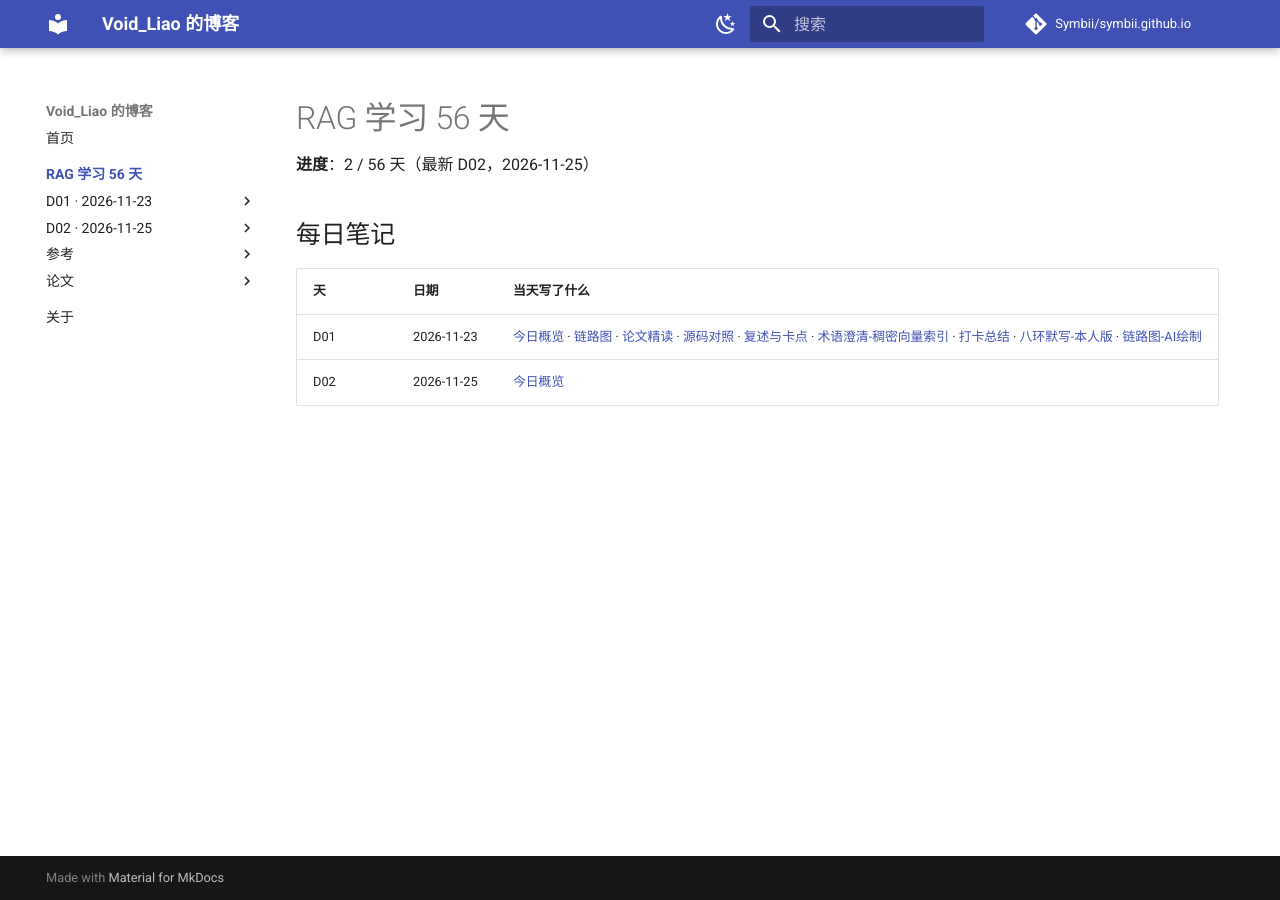
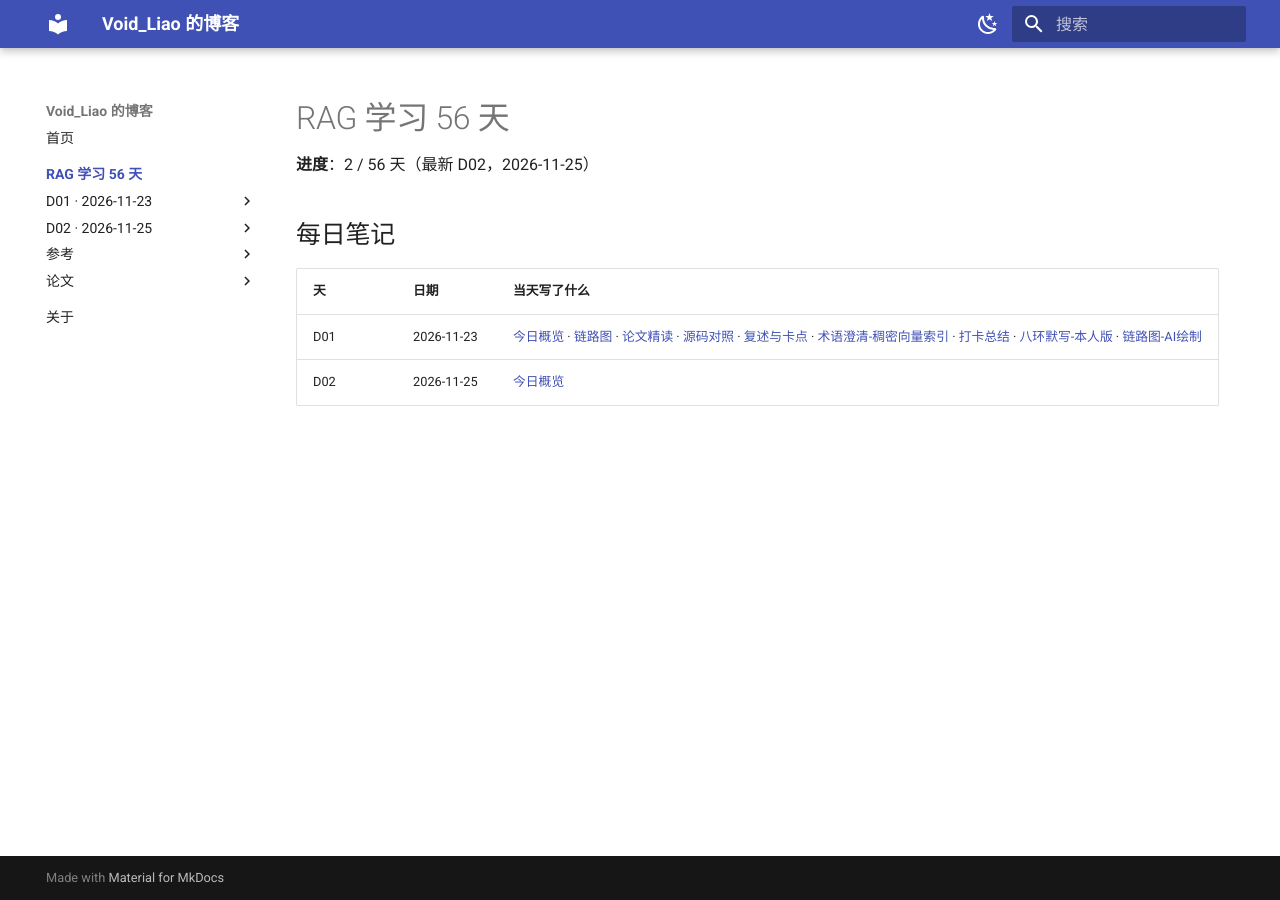
Before and after one commit to Symbii/symbii.github.io, an MkDocs documentation site: the page built from docs/rag-study/index.md, in a window 1280 px wide. Built offline with MkDocs 1.6.1 and Material for MkDocs 9.7.7, drawn with Linux system fonts in a browser that asks for light colours; comment, search, counter and statistics services are not loaded.

Commit message:
chore: 站点不再显示仓库源码链接

```diff
--- a/mkdocs.yml
+++ b/mkdocs.yml
@@ -3,8 +3,6 @@ site_description: 学习笔记与工程记录
 site_author: Void_Liao
 
 site_url: https://symbii.github.io/
-repo_url: https://github.com/Symbii/symbii.github.io
-repo_name: Symbii/symbii.github.io
 edit_uri: ""
 
 theme:
```
